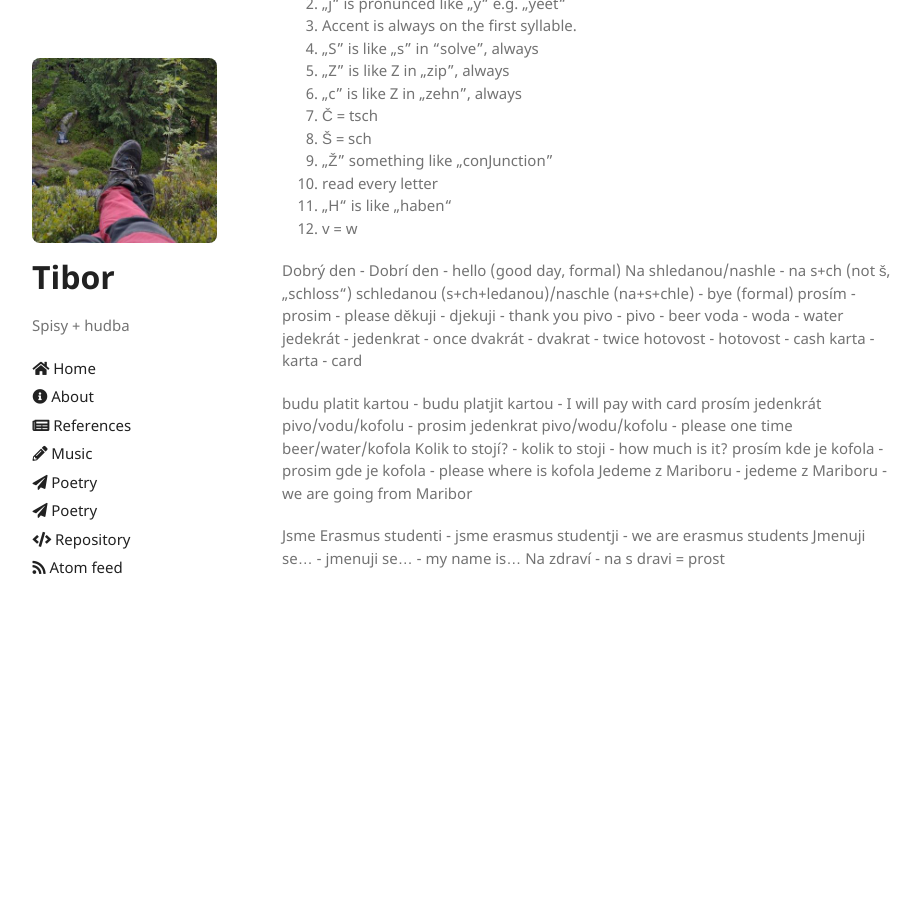
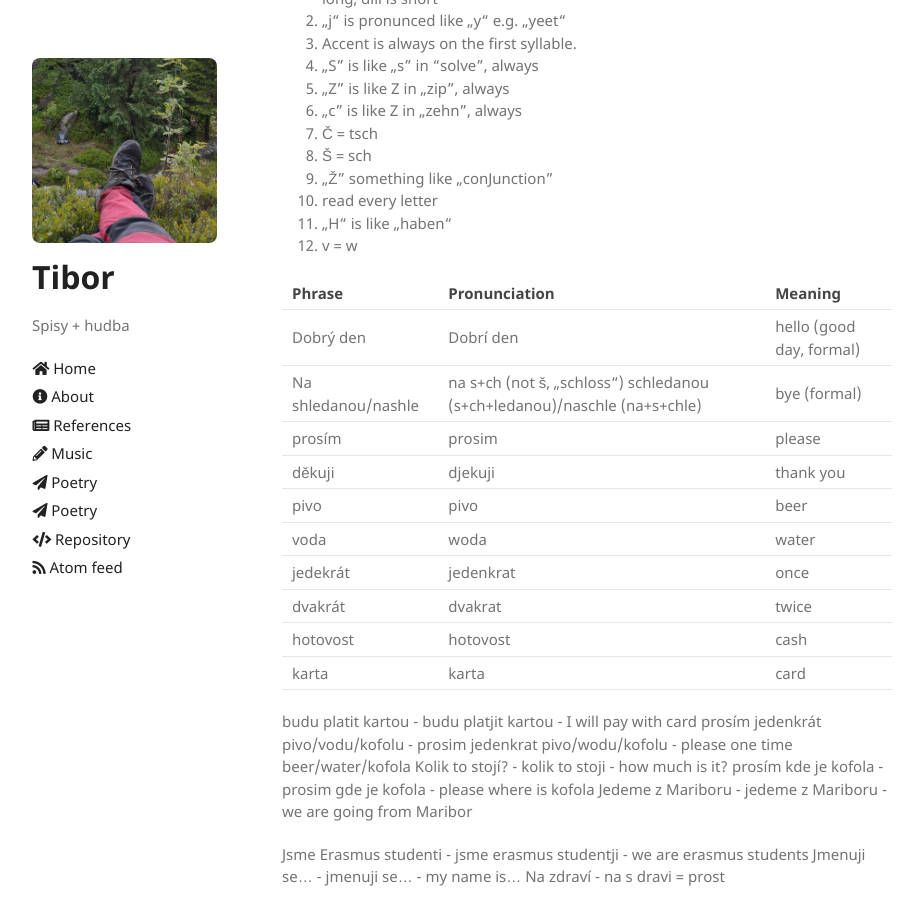
Before and after one commit to thefallofjohannm/thefallofjohannm.github.io, a Jekyll site: the page built from _posts/2026-03-08-non-mainstream-tips.md, in a window 1280 px wide and 900 px high, scrolled down 9656 px. Shown: the whole window, without its empty margins (178-1101 px from the left). Built offline with Jekyll 4.4.1, drawn with Linux system fonts in a browser that asks for light colours; before the commit the page ends 10275 px from its top, so only the background shows below that; some of the changed text lies outside the part shown.

Commit message:
small updates

```diff
--- a/_posts/2026-03-08-non-mainstream-tips.md
+++ b/_posts/2026-03-08-non-mainstream-tips.md
@@ -9,15 +9,14 @@ category: Povídky
 
 ---
 
-
-
+{:.no_toc}
 ## WELCOME TO CZECHIA!
 
 First of all, download IDOS, this is for public transport in Czechia, you can input address and it finds you a way. Of course, you can also use apple maps, google maps etc. but this gives you more freedom when choosing the transport. Also, it is recommendable to use Mapy.cz, this app also has the bus stations etc. in there, but it is not necessary, just useful. Get a 3-day ticket or one-week ticket, it should come really cheap in the end. The ticket machines are always in a metro station. Also, if you're looking for something more outside of Prague (I might amplify my collection one day), search in visitczechia.cz
 
 1. Knedlín - Národní 115/24, 110 00 (Nové Město) - If we skip the details, this is the modern version of tradintional Czech dish. The typical one (from grandma) would be with apricot, strawberries, blueberries, or plums, here you can find many interestin variations and I recommend this place because the food is good and the overall experience is worth it.
 2. Kolacherie - 1) Hybernské ulice 4, close to Náměstí republiky, 2) crosspoint of V Tůních and Na Rybníčku, close to I.P. Pavlova - Cakes and selected coffee. „Koláč“ (sg.) „koláče“ (pl.) is traditional Czech sweet dish. The most typical one are with 1) poppy seeds, 2) plum jam, 3) curd cheese called „tvaroh“ (tvaroh is basically super fresh cheese with no fermentation) which is very common in Czech sweet dishes (also possible to buy in supermarkets either dry or wet-like-yogurt). This café offers you variety of koláče e.g. tvaroh with raspberry, but also non-traditional with pistachio and chocolate. Furthermore, they offer also savoury, which used to be common many decades ago, but Czech people do not acknowledge them.
-3. Boat ride - https://pid.cz/en/ferries/ - buy a ticket with PID for public transport and this is included
+3. Boat ride - [pid.cz/en/ferries/](https://pid.cz/en/ferries/) - buy a ticket with PID for public transport and this is included
 4. Kino Lucerna - Vodičkova 704 /36, 110 00 (Nové Město) - in my opinion this is an extraordinary place, just go through, see the horse on the ceiling and enjoy unusual architecture. (It’s been open since 1909)
 5. Pasáž Koruna - Václavské nám. 846/1, 110 00 Můstek - another passage, but Lucerna is better
 6. Pasáž Světozor - Pasáž Světozor, 110 00 Nové Město - another passage. with SVĚTOZOR, it is a cinema but also pastalería, cake shop, you should be able to eneter a park
@@ -111,6 +110,7 @@ First of all, download IDOS, this is for public transport in Czechia, you can in
 - Delisa - sušenka covered in chocolate
 - Banány, Meruňky, Višně v čokoládě by Orion - jelly of banana, apricot or cherry flavour in chocolate
 - Kaštany ledové - chocolate bar but smooth
+
 #### Alcohol
 - Becherovka - it’s herbal liqueur, I like it, there is a Lemond version that might be better and less alcoholic
 - Zelená - I am not saying it is good, but it is extraordinary, pepermint, very sweet and produced only in Czechia
@@ -118,6 +118,7 @@ First of all, download IDOS, this is for public transport in Czechia, you can in
 - hruškovice - distilled from pears
 - meruňkovice - distilled from apricots (my favorite)
 - any beer, I am not joking, any beer will be good - in pubs mostly Pilsner Urquel, in supermarket - a good, ordinary beer Krušovice (for example a dark one); do not get Braník - it is the cheapest and we don’t like it, but you can try it and see if you like it; go to the supermarket and see how many beers you can get with a price bellow  25 kč (1 euro); the Czech brands you will most likely encounter: Pilsen Urquell, Kozel, Staropramen, Bernard, Krušovice, Gambrinus, Svijany, Braník, Budweiser Budvar (Budějovicky Budvar), Birell (non-alcoholic), Primator, Radegast, Černá hora, Klenot
+
 #### Food
 (Potrefená husa, Kozlovna, U fleků)
 - Vepřo knedlo zelo - Pork, cabbage, dumplings (baked)
@@ -213,16 +214,19 @@ Jmenuji se… - ymenuyi se… - my name is…
 11. „H“ is like „haben“
 12. v = w
 
-Dobrý den - Dobrí den - hello (good day, formal)
-Na shledanou/nashle - na s+ch (not š, „schloss“) schledanou (s+ch+ledanou)/naschle (na+s+chle) - bye (formal)
-prosím - prosim - please
-děkuji - djekuji - thank you
-pivo - pivo - beer
-voda - woda - water
-jedekrát - jedenkrat - once
-dvakrát - dvakrat - twice
-hotovost - hotovost - cash
-karta - karta - card
+
+| Phrase              | Pronunciation | Meaning                  |
+|:--------------------|:--------------|:-------------------------|
+| Dobrý den           | Dobrí den     | hello (good day, formal) |
+| Na shledanou/nashle | na s+ch (not š, „schloss“) schledanou (s+ch+ledanou)/naschle (na+s+chle) | bye (formal) |
+| prosím              | prosim        | please                   |
+| děkuji              | djekuji       | thank you                |
+| pivo                | pivo          | beer                     |
+| voda                | woda          | water                    |
+| jedekrát            | jedenkrat     | once                     |
+| dvakrát             | dvakrat       | twice                    |
+| hotovost            | hotovost      | cash                     |
+| karta               | karta         | card                     |
 
 budu platit kartou - budu platjit kartou - I will pay with card
 prosím jedenkrát pivo/vodu/kofolu - prosim jedenkrat pivo/wodu/kofolu - please one time beer/water/kofola
```
Also changed, not shown: pages/index.md (+0 -1 lines).
